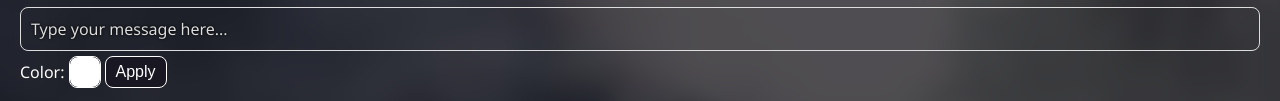
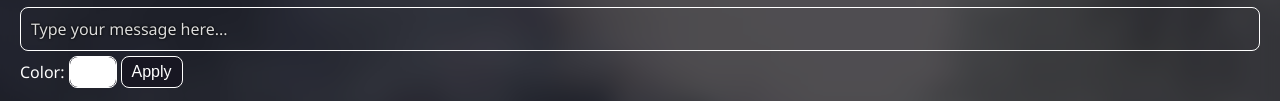
Before and after one commit to jann3/chat-colorizer-once-human, a plain HTML site: page index.html in a window 1280 px wide. Shown: the part 306-407 px from the top of the page. Drawn offline with Linux system fonts and the light colour scheme; files whose address does not match are found by name.

Commit message:
Added color input clamp to fix disappearing on small screens

```diff
--- a/css/core-styles.css
+++ b/css/core-styles.css
@@ -53,7 +53,7 @@ h2 {
 
 .message-input {
     font-size: 16px;
-    border: 1px solid #ddd;
+    border: 1px solid var(--main-font);
     padding: 10px;
     overflow-wrap: break-word;
     text-shadow: 0 0 1px #000, 0 0 3px #000;
@@ -122,7 +122,7 @@ input[type="color"] {
     -webkit-appearance: none;
     border: 1px solid var(--main-font);
     border-radius: 0.5rem;
-    width: 2rem;
+    width: clamp(2rem, -0.5rem + 8vw, 3rem);
 }
 
 button {
```
